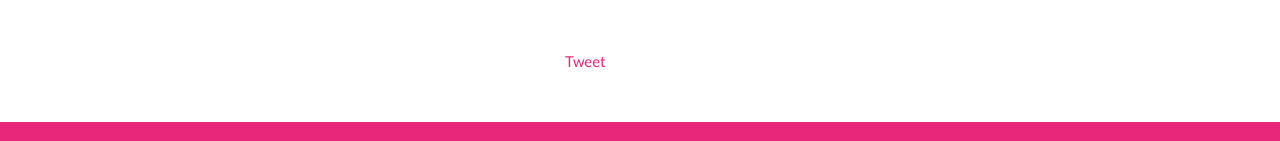
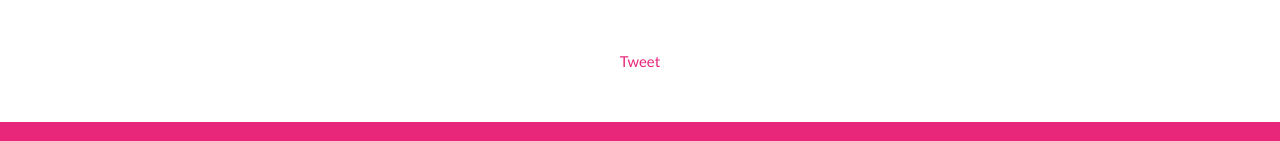
Before and after one commit to betacraft/lemonade, a plain HTML site: page views/index.html in a window 1280 px wide. Shown: the part 1941-2082 px from the top of the page. Drawn offline with Linux system fonts and the light colour scheme; a script that the page names is missing; files whose address does not match are found by name.

Commit message:
- fixed alignment issues of the social buttons on the first page

```diff
--- a/public/partials/landing.html
+++ b/public/partials/landing.html
@@ -96,12 +96,12 @@
     </div>
 </div>
 
-<div class="row" style="margin-bottom: 50px;">
-    <div class="col-md-1 col-md-offset-4">
+<div class="row text-center" style="margin-bottom: 50px;">
+    <div class="col-md-2 col-md-offset-3">
         <div class="fb-share-button" data-href="http://lemonades.in"
              data-layout="button_count"></div>
     </div>
-    <div class="col-md-1 text-center" style="margin-right: 10px;">
+    <div class="col-md-2 text-center" >
         <a href="https://twitter.com/share" class="twitter-share-button" data-size="large"
            data-url="http://lemonades.in">Tweet</a>
         <script>!function (d, s, id) {
@@ -114,7 +114,7 @@
             }
         }(document, 'script', 'twitter-wjs');</script>
     </div>
-    <div class="col-md-2">
+    <div class="col-md-2 text-center">
         <!-- Place this tag where you want the share button to render. -->
         <div class="g-plus" data-action="share" data-annotation="bubble" data-height="24" data-href="http://lemonades.in"></div>
 
```
